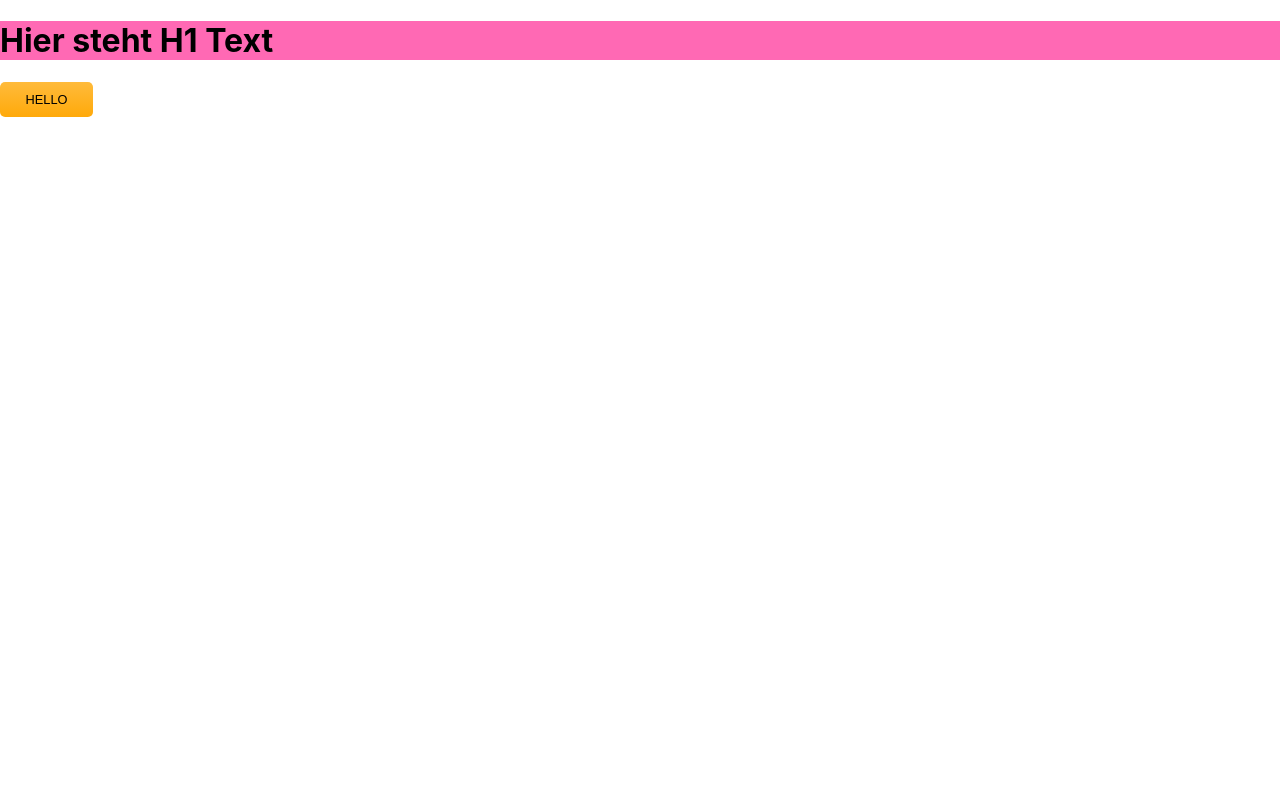
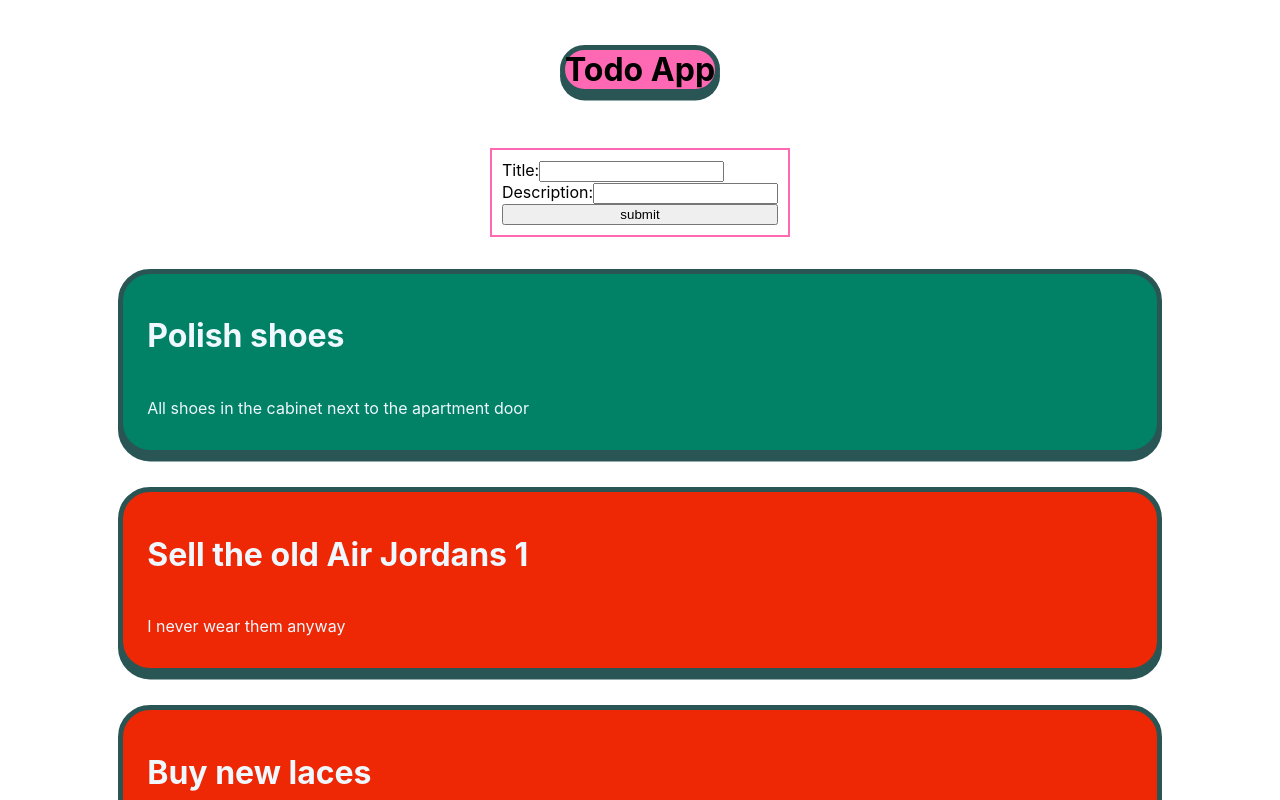
Before and after one commit to WaliedWeb/todo, a React (Vite) app: page / in a window 1280 px wide. Shown: the top 800 px of the page. Built offline with nearby package versions, Linux system fonts and the light colour scheme.

Commit message:
Add form

```diff
--- a/src/app/App.module.css
+++ b/src/app/App.module.css
@@ -40,3 +40,10 @@
 button {
   font-size: calc(10px + 2vmin);
 }
+
+.appContainer {
+  display: grid;
+  place-items: center;
+  margin: 1.5rem;
+  gap: 2rem;
+}
--- a/src/app/App.tsx
+++ b/src/app/App.tsx
@@ -1,14 +1,37 @@
 import React from 'react';
-import Button from './components/Button/Button';
+import Todo from './components/Todo/Todo';
+import styles from './App.module.css';
 import Title from './components/Title/Title';
+import Form from './components/Form/Form';
 
 function App(): JSX.Element {
+  function handleSubmit(todo) {
+    console.log(todo.title, todo.description)
+  }
   return (
-    <div>
-      <Title>Hier steht H1 Text</Title>
-      <Button>
-        <div>Hello</div>
-      </Button>
+    <div className={styles.appContainer}>
+      <Title>Todo App</Title>
+      <Form onSubmit={handleSubmit}/>
+      <Todo
+        title="Polish shoes"
+        description="All shoes in the cabinet next to the apartment door"
+        isDone={true}
+      />
+      <Todo
+        title="Sell the old Air Jordans 1"
+        description="I never wear them anyway"
+        isDone={false}
+      />
+      <Todo
+        title="Buy new laces"
+        description="Colors: Neon green, hotpink and Gouda"
+        isDone={false}
+      />
+      <Todo
+        title="Retie the white sneakers"
+        description="I'm tired of falling on my face"
+        isDone={false}
+      />
     </div>
   );
 }
--- /dev/null
+++ b/src/app/components/Form/Form.module.css
@@ -0,0 +1,5 @@
+.form {
+  display: grid;
+  border: 2px solid hotpink;
+  padding: 10px;
+}
--- /dev/null
+++ b/src/app/components/Form/Form.tsx
@@ -0,0 +1,47 @@
+import React, {useState} from 'react';
+import styles from './Form.module.css'
+
+function Form({ onSubmit }): JSX.Element {
+    const [title, setTitle] = useState('');
+    const [description, setDescription] = useState('');
+
+    function handleSubmit(event: React.FormEvent<HTMLFormElement>) {
+        event.preventDefault();
+        onSubmit({ title, description });
+    }
+
+    return (
+        <form className={styles.form} onSubmit={(event) => handleSubmit(event)}>
+            <label>
+                Title:{''}
+                <input
+                    type="text"
+                    value={title}
+                    onChange={(event) => setTitle(event.target.value)}
+                />
+            </label>
+            <label>
+                Description:{''}
+                <input
+                value={description}
+                onChange={(event) => setDescription(event.target.value)}
+                type="text"
+            />
+            </label>
+            <input type="submit" value="submit" />
+        </form>
+    );
+}
+    // <>
+    //     <form>
+    //             <label> htmlFor="">
+    //                 Title</label>
+    //             <input type="text" />
+    //             <label htmlFor="">Description</label>
+    //             <input type="text"/>
+    //             <button>Submit</button>
+    //     </form>
+    // </>
+    // )
+
+export default Form;
--- a/src/app/components/Title/Title.module.css
+++ b/src/app/components/Title/Title.module.css
@@ -1,4 +1,7 @@
 .title {
   color: #000;
   background: hotpink;
+  border: 5px solid rgb(42, 85, 85);
+  border-radius: 2rem;
+  box-shadow: 0 0.4rem 0 rgb(42, 85, 85);
 }
--- /dev/null
+++ b/src/app/components/Todo/Todo.module.css
@@ -0,0 +1,19 @@
+.todo {
+  width: 80%;
+  display: flex;
+  flex-flow: column nowrap;
+  border: 5px solid rgb(42, 85, 85);
+  border-radius: 2rem;
+  box-shadow: 0 0.4rem 0 rgb(42, 85, 85);
+  background: rgb(238, 39, 4);
+  color: aliceblue;
+  padding: 1rem 1.5rem;
+}
+
+.title {
+  font-size: 2rem;
+}
+
+.done {
+  background: rgb(1, 129, 101);
+}
--- /dev/null
+++ b/src/app/components/Todo/Todo.tsx
@@ -0,0 +1,25 @@
+import React from 'react';
+import styles from './Todo.module.css';
+import type { ReactNode } from 'react'
+import classes from '../Title/Title.module.css'
+
+type TodoProps = {
+  isDone: boolean;
+  title: string;
+  description?: string;
+};
+
+export default function Todo({
+  title,
+  description,
+  isDone,
+}: TodoProps): JSX.Element {
+  const conditionalStyles = isDone ? styles.done : '';
+
+  return (
+    <article className={`${styles.todo} ${conditionalStyles}`}>
+      <h2 className={styles.title}>{title}</h2>
+      <p>{description}</p>
+    </article>
+  );
+}
```
